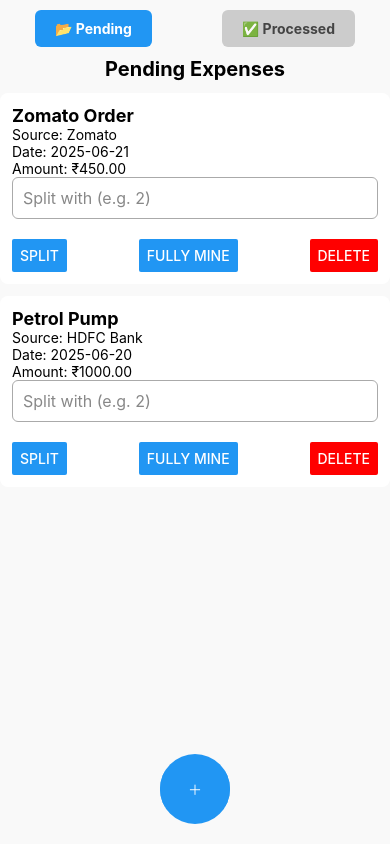
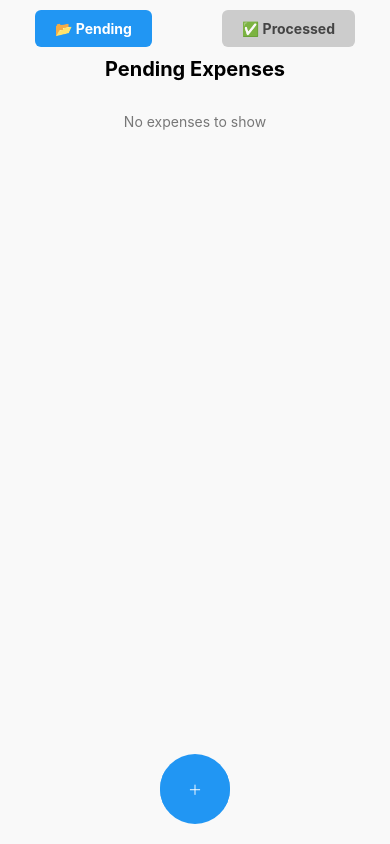
Before and after one commit to Kevin-DeBruyne/expense_tracker, a React Native app: screen / in a window 390 px wide. Built offline with nearby package versions, Linux system fonts and the light colour scheme.

Commit message:
Cleanup debug code and finalize SMS detection

```diff
--- a/App.tsx
+++ b/App.tsx
@@ -11,27 +11,12 @@ import {
   Modal,
   Alert,
 } from 'react-native';
-import SmsListener from 'react-native-android-sms-listener';
+import SmsListener from './src/utils/SmsListener';
 import { PermissionsAndroid, Platform } from 'react-native';
 import { useEffect } from 'react';
 
 export default function App() {
-  const [pendingExpenses, setPendingExpenses] = useState([
-    {
-      id: '1',
-      title: 'Zomato Order',
-      amount: 450,
-      source: 'Zomato',
-      date: '2025-06-21',
-    },
-    {
-      id: '2',
-      title: 'Petrol Pump',
-      amount: 1000,
-      source: 'HDFC Bank',
-      date: '2025-06-20',
-    },
-  ]);
+  const [pendingExpenses, setPendingExpenses] = useState<any[]>([]);
 
   const [processedExpenses, setProcessedExpenses] = useState([]);
 
@@ -63,30 +48,39 @@ export default function App() {
 
       // ✅ SMS Listener
       subscription = SmsListener.addListener(message => {
-      // ✅ Add log here
         console.log("📩 SMS Received:", message.body);
-
         const text = message.body;
 
-      if (/debited/i.test(text)) {
+        // Debug Alert
+        // Alert.alert("Debug: SMS Received", text);
+
+        const isDebit = /debited/i.test(text);
+        const isCredit = /credited/i.test(text);
+
+        if (isDebit || isCredit) {
           const amountMatch = text.match(/(?:Rs\.?|₹)\s?([\d,]+(?:\.\d{1,2})?)/i);
 
           if (amountMatch) {
             const amount = parseFloat(amountMatch[1].replace(/,/g, ''));
             const source = message.originatingAddress || 'Bank';
             const title = text.length > 40 ? text.slice(0, 40) + '...' : text;
+            const type = isCredit ? 'Credit' : 'Debit';
 
             const newExpense = {
               id: Date.now().toString(),
-            title,
+              title: isCredit ? `[Credit] ${title}` : title,
               amount,
               source,
               date: new Date().toLocaleDateString(),
+              type: isCredit ? 'credit' : 'debit', // Optional: if you want to use this later
             };
 
             setPendingExpenses(prev => [...prev, newExpense]);
-          Alert.alert("💸 New Expense Detected", `₹${amount} added`);
+            Alert.alert("💸 New Transaction Detected", `${type}: ₹${amount} added`);
           }
+        } else {
+          // Optional: Uncomment to see non-matching messages
+          // Alert.alert("Debug: Ignored", "Message did not contain 'debited'.\nMsg: " + text);
         }
       });
     };
--- a/package.json
+++ b/package.json
@@ -15,7 +15,6 @@
     "@react-navigation/native-stack": "^7.3.15",
     "react": "19.1.0",
     "react-native": "0.80.0",
-    "react-native-android-sms-listener": "^0.8.0",
     "react-native-gesture-handler": "^2.26.0",
     "react-native-reanimated": "^3.18.0",
     "react-native-safe-area-context": "^5.4.1",
--- /dev/null
+++ b/src/utils/SmsListener.ts
@@ -0,0 +1,20 @@
+import { NativeEventEmitter, NativeModules, Platform } from 'react-native';
+
+const { SmsListenerPackage } = NativeModules;
+
+const eventEmitter = new NativeEventEmitter(SmsListenerPackage);
+
+interface SmsMessage {
+    originatingAddress: string;
+    body: string;
+    timestamp: number;
+}
+
+export default {
+    addListener: (callback: (message: SmsMessage) => void) => {
+        if (Platform.OS === 'android') {
+            return eventEmitter.addListener('com.expense_tracker:smsReceived', callback);
+        }
+        return { remove: () => { } };
+    },
+};
```
Also changed, not shown: 1 other file (tests, documents, lock files or other folders). Lines whose indentation alone changed are shown as unchanged.
